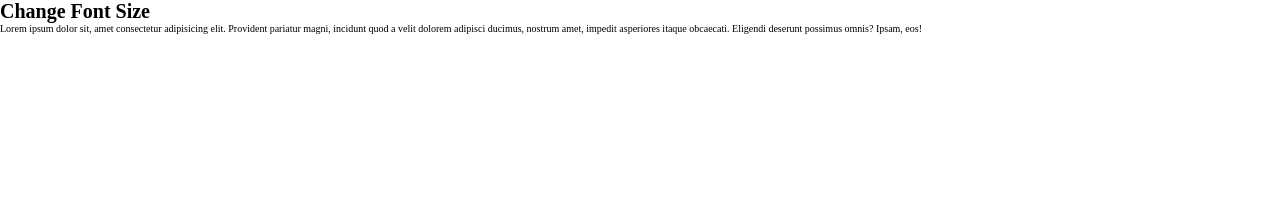
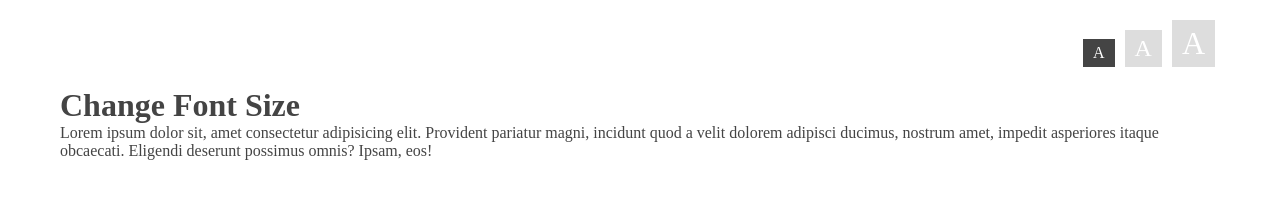
Before and after one commit to nmorajda/increase-decrease-font-size-on-website, a plain HTML site: page index.html in a window 1280 px wide. Drawn offline with Linux system fonts and the light colour scheme.

Commit message:
Add inline script

```diff
--- a/index.html
+++ b/index.html
@@ -10,10 +10,22 @@
 </head>
 
 <body>
-    <h1>Change Font Size</h1>
-    <p>Lorem ipsum dolor sit, amet consectetur adipisicing elit. Provident pariatur magni, incidunt quod a velit dolorem
-        adipisci ducimus, nostrum amet, impedit asperiores itaque obcaecati. Eligendi deserunt possimus omnis? Ipsam,
-        eos!</p>
+    <div class="container">
+        <div class="buttons">
+            <span class="btn active" onclick="document.getElementById('text').style.fontSize='1em'">A</span>
+            <span class="btn" onclick="document.getElementById('text').style.fontSize='1.5em'">A</span>
+            <span class="btn" onclick="document.getElementById('text').style.fontSize='2em'">A</span>
+        </div>
+        <div class="content" id="text">
+            <h1>Change Font Size</h1>
+            <p>Lorem ipsum dolor sit, amet consectetur adipisicing elit. Provident pariatur magni, incidunt quod a velit
+                dolorem
+                adipisci ducimus, nostrum amet, impedit asperiores itaque obcaecati. Eligendi deserunt possimus omnis?
+                Ipsam,
+                eos!</p>
+        </div>
+    </div>
+
 </body>
 
 </html>
--- a/scss/main.scss
+++ b/scss/main.scss
@@ -8,3 +8,63 @@ html {
     padding: 0;
     box-sizing: inherit;
 }
+
+body {
+    font-size: 1.6rem;
+    display: flex;
+    justify-content: flex-start;
+    align-items: flex-start;
+}
+
+.container {
+    position: relative;
+    width: 120rem;
+    margin: 2rem auto;
+    padding: 0 2rem;
+    display: flex;
+    flex-direction: column;
+    justify-content: center;
+    align-items: center;
+}
+
+.buttons {
+    width: 100%;
+    margin-bottom: 2rem;
+    display: flex;
+    justify-content: flex-end;
+    align-items: flex-end;
+
+    .btn {
+        display: inline-flex;
+        margin: 0 .5rem;
+        padding: .5rem 1rem;
+        color: #fff;
+        background-color: #ddd;
+        cursor: pointer;
+
+        &.active {
+            background-color: #444;
+        }
+
+        &:nth-child(2) {
+            font-size: 1.5em;
+        }
+
+        &:nth-child(3) {
+            font-size: 2em;
+        }
+    }
+}
+
+.content {
+    font-size: 1em;
+    color: #444;
+
+    h1, p {
+        transition: 0.5s;
+    }
+
+    p {
+
+    }
+}
```
Also changed, not shown: css/main.css, css/main.min.css, 2 other files.
